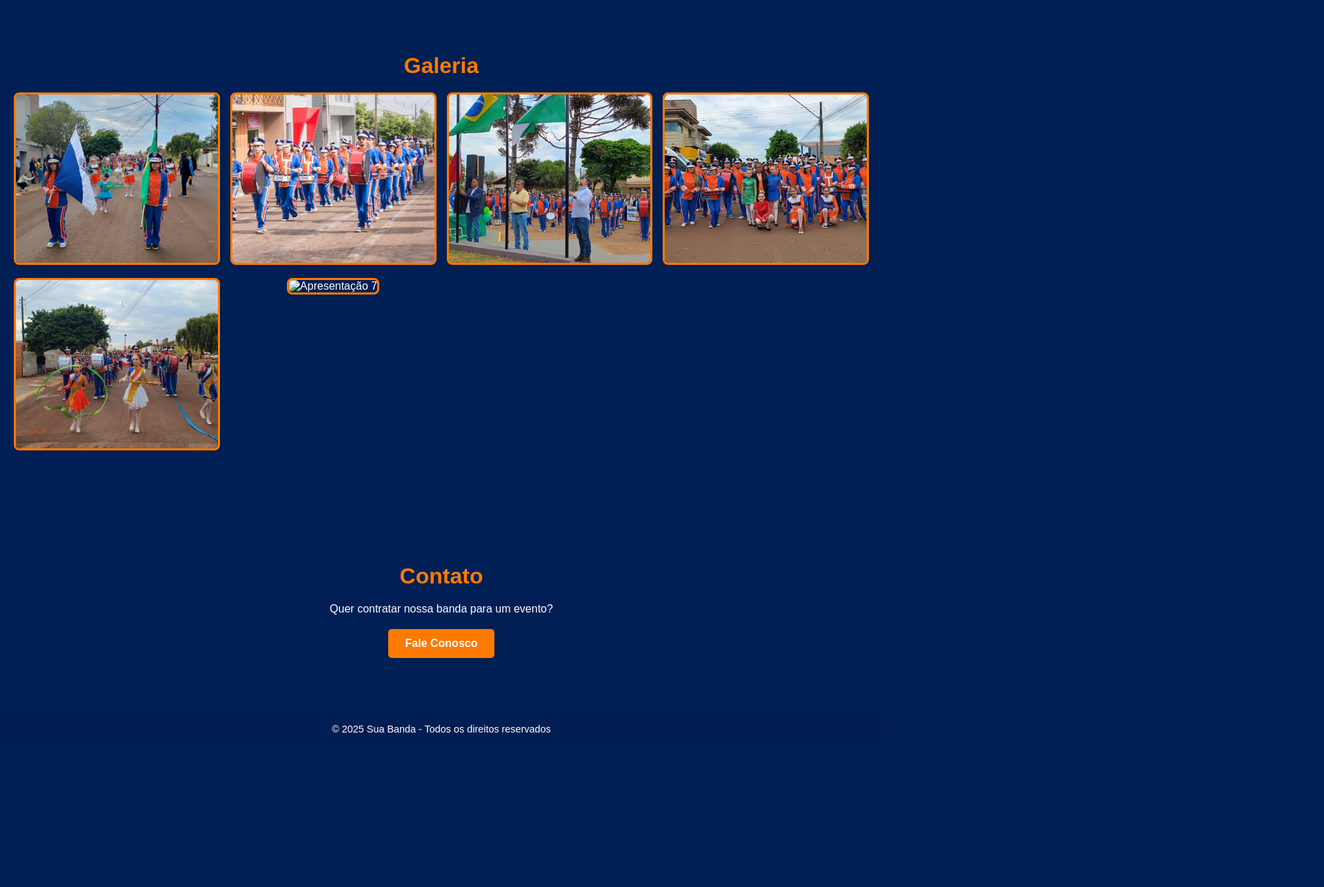
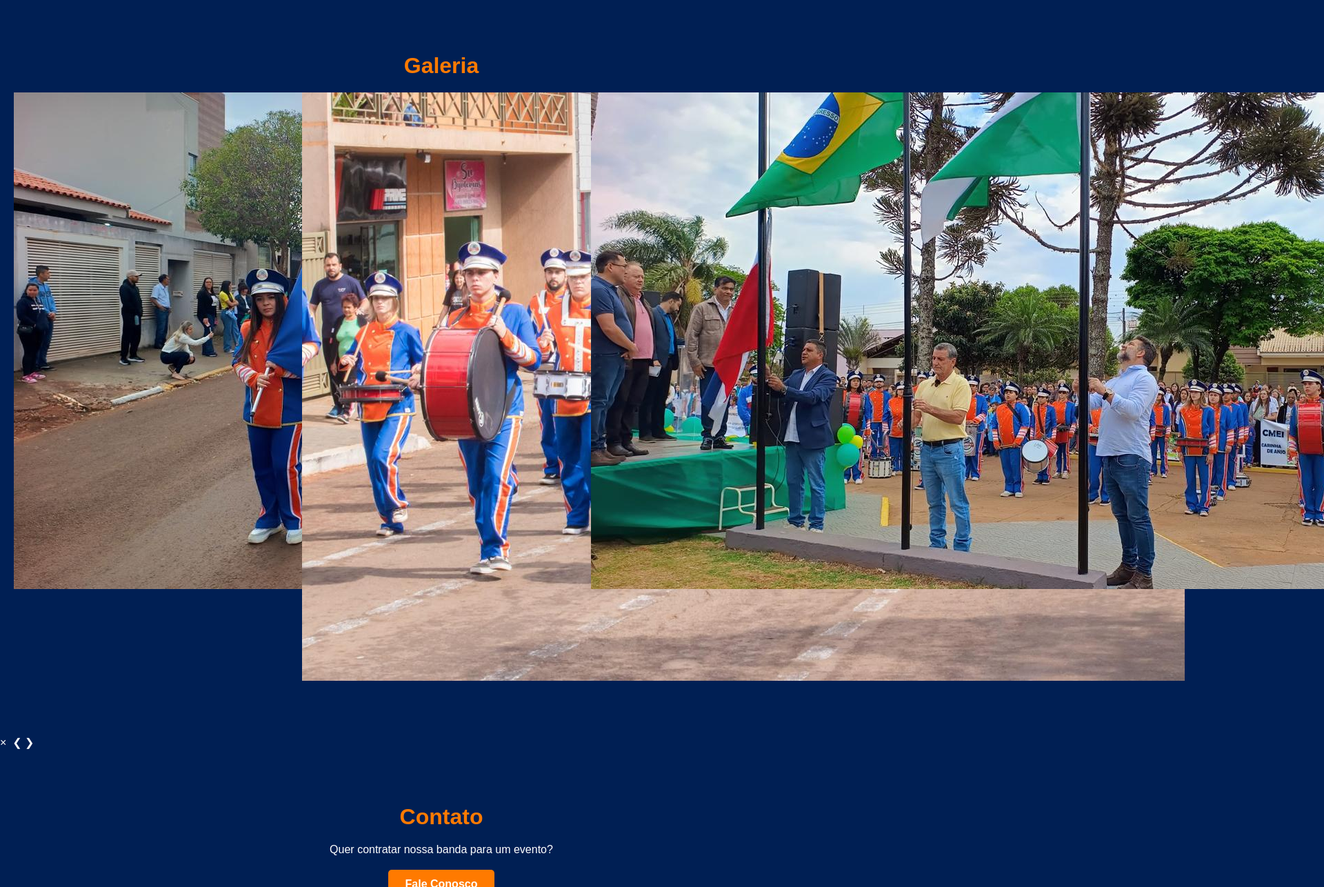
Before and after one commit to JoaoWkpf/banda-site, a plain HTML site: page index.html in a window 1280 px wide. Shown: the part 916-2202 px from the top of the page at 69% size, 1920 px wide, since content can reach past the window. Before the commit the page ends 1996 px from the top, so only its background shows below. Drawn offline with nearby package versions, Linux system fonts and the light colour scheme.

Commit message:
Update index.html

```diff
--- a/index.html
+++ b/index.html
@@ -41,15 +41,21 @@
 
   <!-- GALERIA -->
   <section id="galeria" class="galeria">
-    <h2>Galeria</h2>
-    <div class="galeria-container">
-      <div class="galeria-item"><img src="img/foto1.jpg" alt="Apresentação 1"></div>
-      <div class="galeria-item"><img src="img/foto2.jpg" alt="Apresentação 2"></div>
-      <div class="galeria-item"><img src="img/foto3.jpg" alt="Apresentação 3"></div>
-      <div class="galeria-item"><img src="img/foto5.jpg" alt="Apresentação 5"></div>
-      <div class="galeria-item"><img src="img/foto6.jpg" alt="Apresentação 6"></div>
-      <div class="galeria-item"><img src="img/foto7.jpg" alt="Apresentação 7"></div>
-    </div>
+  <h2>Galeria</h2>
+  <div class="galeria-container">
+    <img src="img/foto1.jpg" alt="Banda ao vivo" onclick="openLightbox(0)">
+    <img src="img/foto2.jpg" alt="Evento especial" onclick="openLightbox(1)">
+    <img src="img/foto3.jpg" alt="Ensaio" onclick="openLightbox(2)">
+  </div>
+</section>
+
+<!-- Lightbox -->
+<div id="lightbox" class="lightbox">
+  <span class="close" onclick="closeLightbox()">&times;</span>
+  <img id="lightbox-img" class="lightbox-content" src="">
+  <a class="prev" onclick="changeSlide(-1)">&#10094;</a>
+  <a class="next" onclick="changeSlide(1)">&#10095;</a>
+</div>
   </section>
 
   <!-- CONTATO -->
```
